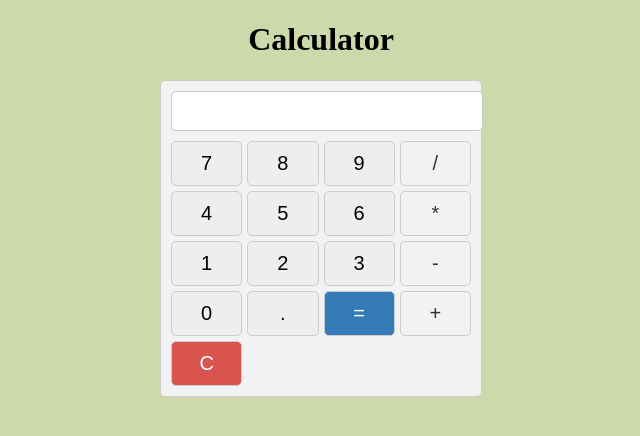
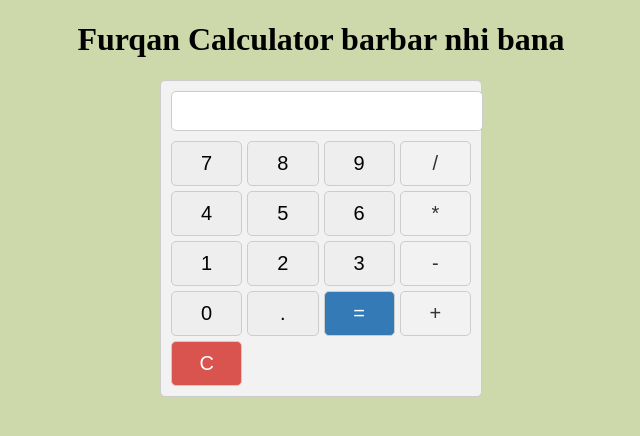
Before and after one commit to yusuf7758/Testing, a plain HTML site: page index.html in a window 1280 px wide. Shown: the whole page, without its empty margins (319-959 px from the left). Drawn offline with nearby package versions, Linux system fonts and the light colour scheme.

Commit message:
Update index.html

```diff
--- a/index.html
+++ b/index.html
@@ -5,7 +5,7 @@
     <link rel="stylesheet" type="text/css" href="styles.css">
 </head>
 <body>
-    <div class="heading"><h1> Calculator</h1></div>
+    <div class="heading"><h1> Furqan Calculator barbar nhi bana</h1></div>
     <div class="calculator">
         <input type="text" id="result" readonly>
         <div class="buttons">
```
